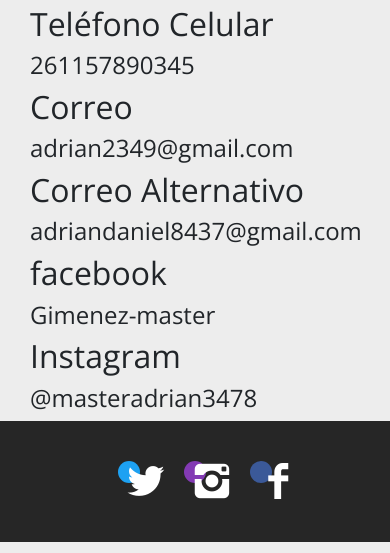
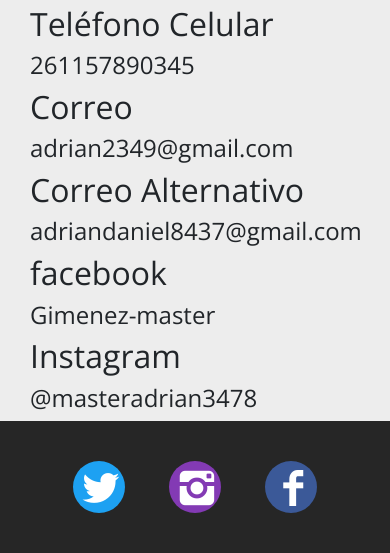
Before and after one commit to ADRIAN7791/adriangimenez.github.io, a plain HTML site: page index.html in a window 390 px wide. Shown: the part 2661-3214 px from the top of the page. Drawn offline with nearby package versions, Linux system fonts and the light colour scheme.

Commit message:
footer otro cambio redes para responsive

```diff
--- a/css/estilos.css
+++ b/css/estilos.css
@@ -214,10 +214,10 @@ img{
 
 
 			.redes-sociales a.icono{
-				width: 22px;
-			    height: 22px;
+				width: 52px;
+			    height: 52px;
 			    font-size: 40px;
-			    line-height: 22px;
+			    line-height: 52px;
 			    color: #fff;
 			    text-align: center;
 			    background: #cbcbcb;
```
